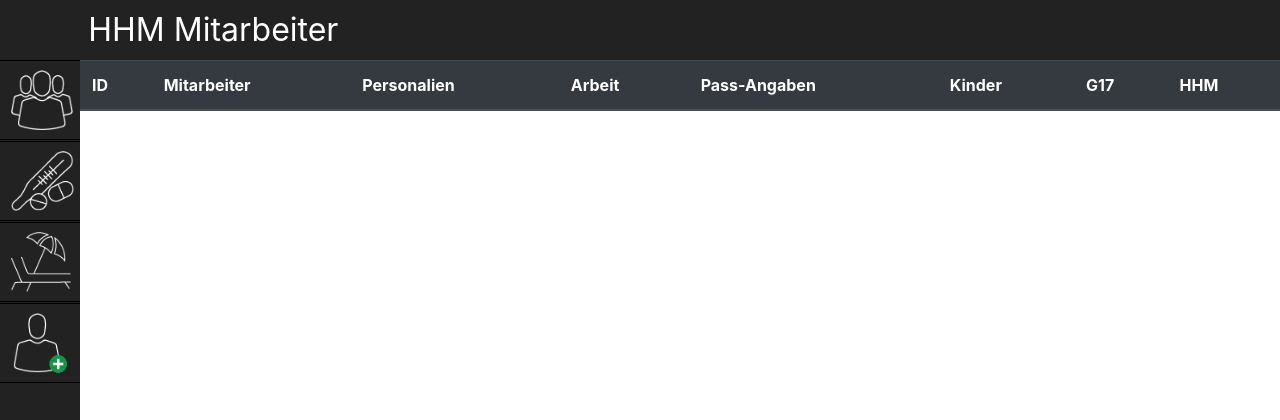
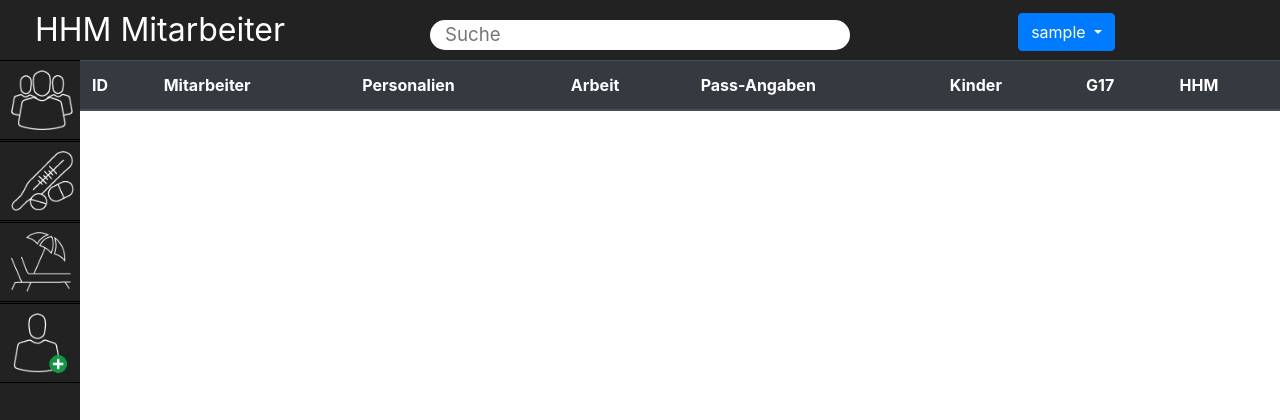
Before and after one commit to RomanLavrov/HHM-HR, a PHP site: page / in a window 1280 px wide. Shown: the top 420 px of the page. Run offline with PHP 8.4, Linux system fonts and the light colour scheme; the visitor is signed in with stand-in values (Sample User, id 1); data that the repository does not hold is empty; some libraries are stand-ins or nearby versions.

Commit message:
Main page style modified

```diff
--- a/HR/application/views/main_view.php
+++ b/HR/application/views/main_view.php
@@ -13,7 +13,7 @@
             </tr>
       </thead>
       <tbody>
-      <?php $counter=1?>
+            <?php $counter=1?>
             <?php foreach ($this->list as $employee): ?>
             <tr>
                   <td class="category-id">
@@ -34,22 +34,23 @@
                                     </div>
                               </div>
 
-                               <div class="employee-controls">
+                              <div class="employee-controls">
                                     <form action="/HR/edit" method="post">
                                           <input type="hidden" name="idEmployee"
                                                 value=<?php print htmlentities($employee->Id);?>>
                                           <input class="editButton" type="submit">
+                                    </form>
+                                    <form action="/HR/calendar" method="post">
+                                          <input type="hidden" name="idEmployee"
+                                                value=<?php print htmlentities($employee->Id);?>>
+                                          <input class="vacationButton" type="submit">
                                     </form>
                                     <form action="/HR/delete" method="post">
                                           <input type="hidden" name="idEmployee"
                                                 value=<?php print htmlentities($employee->Id);?>>
                                           <input class="deleteButton" type="submit">
                                     </form>
-                                    <form action="/HR/calendar" method="post">
-                                    <input type="hidden" name="idEmployee"
-                                                value=<?php print htmlentities($employee->Id);?>>
-                                                <input class="vacationButton" type="submit">
-                                    </form>
+
                               </div>
                         </div>
                   </td>
--- a/HR/application/views/template_view.php
+++ b/HR/application/views/template_view.php
@@ -14,28 +14,23 @@
 
 <body>
       <div id="header-main" class="row">
-            <div class="col-md-4">
+            <div class="col-md-3">
                   <a id="title" href="/HR/main">HHM Mitarbeiter</a>
             </div>
             <div class="col-md-6">
-
+                  <input class="searchbar" type="text" placeholder="Suche">
             </div>
-
             <div class="col-md-2">
                   <div class="dropdown">
-                        <!-- <button class="btn btn-primary dropdown-toggle" type="button" id="dropdownMenuButton"
+                        <button class="btn btn-primary dropdown-toggle" type="button" id="dropdownMenuButton"
                               data-toggle="dropdown" aria-haspopup="true" aria-expanded="false">
                               <?php echo htmlspecialchars($_SESSION["username"]); ?>
-                        </button> -->
+                        </button>
                         <div class="dropdown-menu dropdown-menu-right dropdown-menu-lg-left"
                               aria-labelledby="dropdownMenuButton">
 
-                              <!--TODO Add ability to change password
-                    <a class="dropdown-item" href="reset-password.php">Change Password</a>
-                    -->
                               <a class="dropdown-item" href="/HR/logout">Sign Out Account</a>
                         </div>
-
                   </div>
             </div>
       </div>
--- a/HR/css/style.css
+++ b/HR/css/style.css
@@ -212,23 +212,40 @@ html {
     background-image: url("/HR/images/delete_employee.png");
     background-repeat: no-repeat;
     background-position: center;
+    background-position-x: 12px;
     background-size: 80%;
+    border-radius:5px;
     width: 50px;
     height: 50px;
     color: transparent;
-    border-radius: 25px;
     border: 1px solid rgb(218, 57, 49);
     box-shadow: 0 4px 8px 0 rgba(0, 0, 0, 0.2), 0 6px 20px 0 rgba(0, 0, 0, 0.19);
     margin-top: 10px;
+    display:inline-block;
+    margin-right:10px;
+    float:left;
+}
+.searchbar{
+    width: 420px;
+    background:white;
+    font-size: 14pt;
+    height:30px;
+    line-height: 60px;
+    border-radius: 15px;
+    border:none;
+    padding-left:15px;
 }
 
+.searchbar:focus{
+    outline:none;
+}
 .editButton {
     background: rgb(243, 146, 75);
     border: 1px solid rgb(243, 146, 75);
     background-image: url("/HR/images/edit_employee.png");
     background-repeat: no-repeat;
+    background-position: center;
     background-size: 80%;
-    background-position: center;
 }
 .vacationButton{
     background-image: url("/HR/images/Vacations.png");
@@ -286,7 +303,7 @@ html {
 
 
 .employee-controls {
-    width: 120px;
+    width: auto;
 }
 
 .employee-controls button {
```
